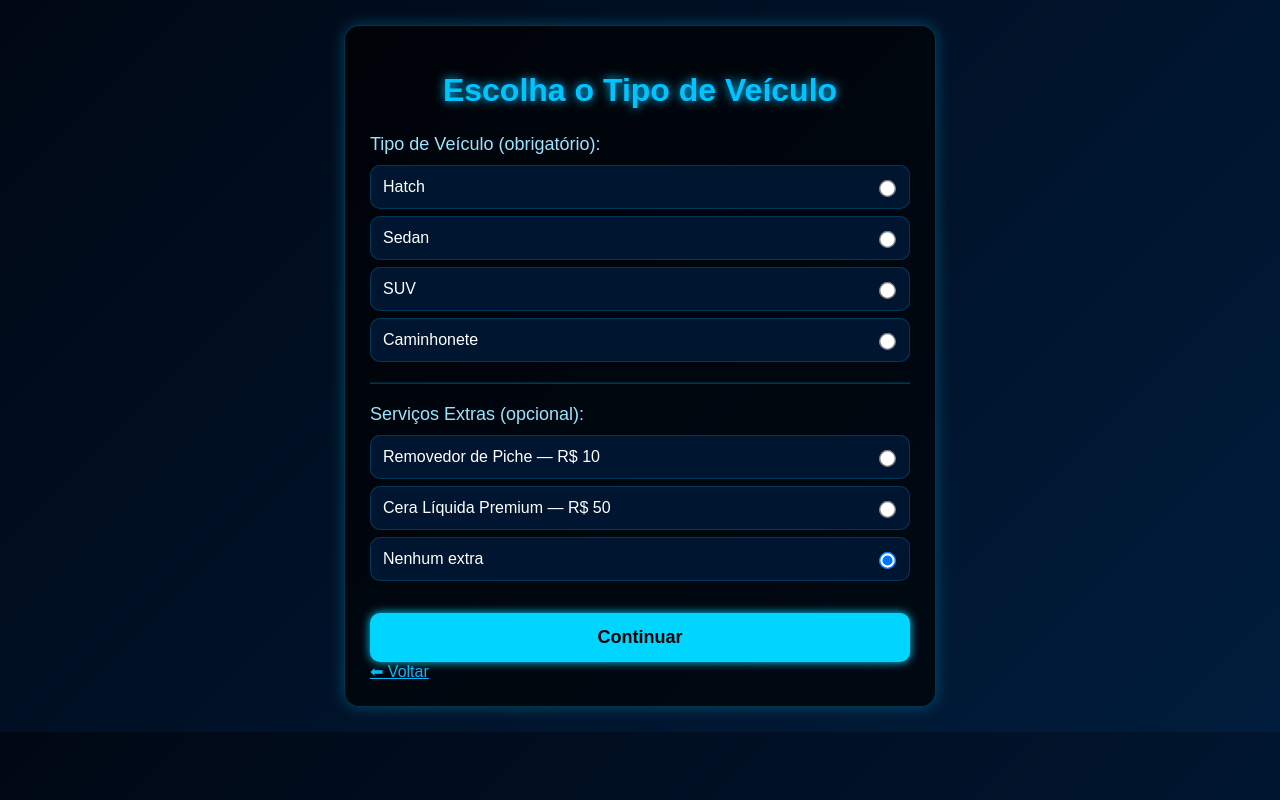
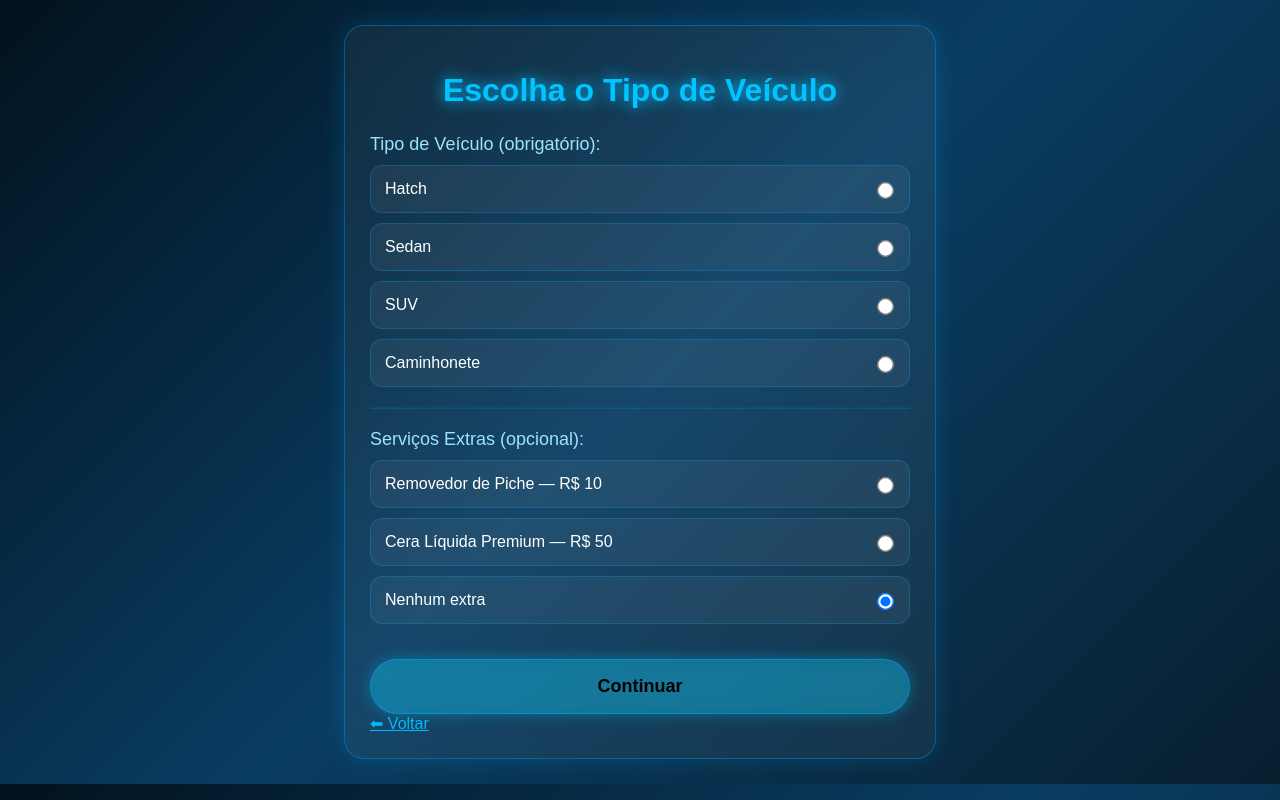
Before and after one commit to wendelrocha14/site-street-wash, a Flask app: page /tipo-veiculo?servico=Moto in a window 1280 px wide. Run offline with Flask 3, Linux system fonts and the light colour scheme.

Commit message:
Atualiza HTML: cards claros, botões neon e vidro

```diff
--- a/templates/tipo_veiculo.html
+++ b/templates/tipo_veiculo.html
@@ -3,12 +3,12 @@
 <head>
     <meta charset="UTF-8">
     <meta name="viewport" content="width=device-width, initial-scale=1.0">
-    <title>Tipo de Veículo</title>
+    <title>Tipo de Veículo - StreetWash</title>
     <style>
         body {
             margin: 0;
             padding: 0;
-            background: linear-gradient(135deg, #000814, #001d3d);
+            background: linear-gradient(135deg, #02121E, #0A3D62, #081F2F);
             font-family: "Poppins", sans-serif;
             color: white;
             display: flex;
@@ -19,17 +19,18 @@
         .container {
             width: 95%;
             max-width: 540px;
-            background: rgba(0,0,0,0.65);
+            background: rgba(255,255,255,0.05); /* vidro transparente */
+            backdrop-filter: blur(12px);
             padding: 25px;
-            border-radius: 15px;
-            border: 1px solid rgba(0, 195, 255, 0.25);
-            box-shadow: 0 0 15px rgba(0,195,255,0.3);
+            border-radius: 20px;
+            border: 1px solid rgba(0, 170, 255, 0.35); /* neon azul */
+            box-shadow: 0 0 25px rgba(0,170,255,0.2);
         }
 
         h1 {
             text-align: center;
             color: #00c3ff;
-            text-shadow: 0 0 10px #00c3ff;
+            text-shadow: 0 0 15px #00c3ff;
             margin-bottom: 25px;
         }
 
@@ -40,11 +41,11 @@
         }
 
         .item {
-            background: #001530;
-            padding: 12px;
-            border-radius: 10px;
-            margin: 7px 0;
-            border: 1px solid rgba(0,195,255,0.2);
+            background: rgba(255,255,255,0.05); /* vidro */
+            padding: 14px;
+            border-radius: 12px;
+            margin: 10px 0;
+            border: 1px solid rgba(0,170,255,0.25);
             display: flex;
             justify-content: space-between;
             align-items: center;
@@ -53,7 +54,7 @@
         }
 
         .item:hover {
-            box-shadow: 0 0 12px #00e1ff;
+            box-shadow: 0 0 15px #00e1ff;
             border-color: #00e1ff;
         }
 
@@ -64,26 +65,33 @@
         .btn {
             margin-top: 25px;
             width: 100%;
-            padding: 14px;
-            border-radius: 10px;
-            border: none;
+            padding: 16px;
+            border-radius: 50px;
+            border: 1px solid rgba(0,170,255,0.5);
             font-size: 18px;
             font-weight: bold;
-            background: #00d5ff;
-            box-shadow: 0 0 10px #00d5ff;
+            background: rgba(0,210,255,0.35);
+            color: #000;
             cursor: pointer;
-            transition: 0.3s;
+            text-align: center;
+            box-shadow: 0 0 15px rgba(0,210,255,0.35);
+            transition: 0.3s ease;
+            backdrop-filter: blur(8px);
         }
 
         .btn:hover {
-            background: #00e1ff;
-            box-shadow: 0 0 18px #00e1ff;
+            background: rgba(0,210,255,0.55);
+            box-shadow: 0 0 25px rgba(0,210,255,0.5);
         }
 
         .back {
             text-align: center;
             margin-top: 15px;
             color: #00baff;
+        }
+
+        .back:hover {
+            text-decoration: underline;
         }
     </style>
 </head>
@@ -94,7 +102,6 @@
     <h1>Escolha o Tipo de Veículo</h1>
 
     <form action="/agendar" method="GET">
-
         <input type="hidden" name="servico" value="{{ servico }}">
 
         <!-- TIPOS DE VEÍCULO -->
@@ -120,7 +127,7 @@
             <input type="radio" name="veiculo" value="Caminhonete" required>
         </label>
 
-        <hr style="border-color: rgba(0,195,255,0.25); margin:20px 0;">
+        <hr style="border-color: rgba(0,170,255,0.2); margin:20px 0;">
 
         <!-- SERVIÇOS EXTRAS -->
         <p class="section-title">Serviços Extras (opcional):</p>
```
Also changed, not shown: templates/index.html (+13 -38 lines), templates/servicos.html (+16 -30 lines).
